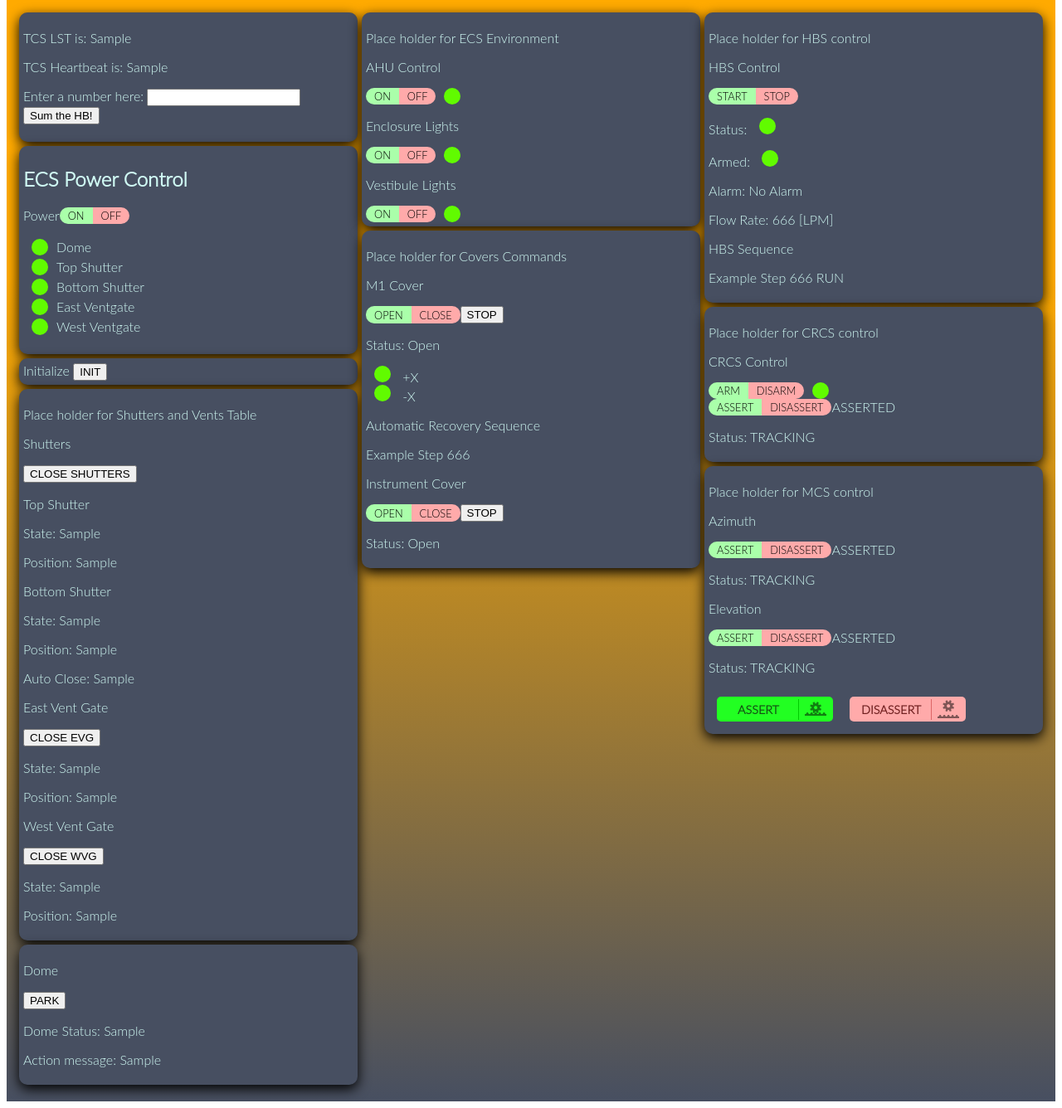
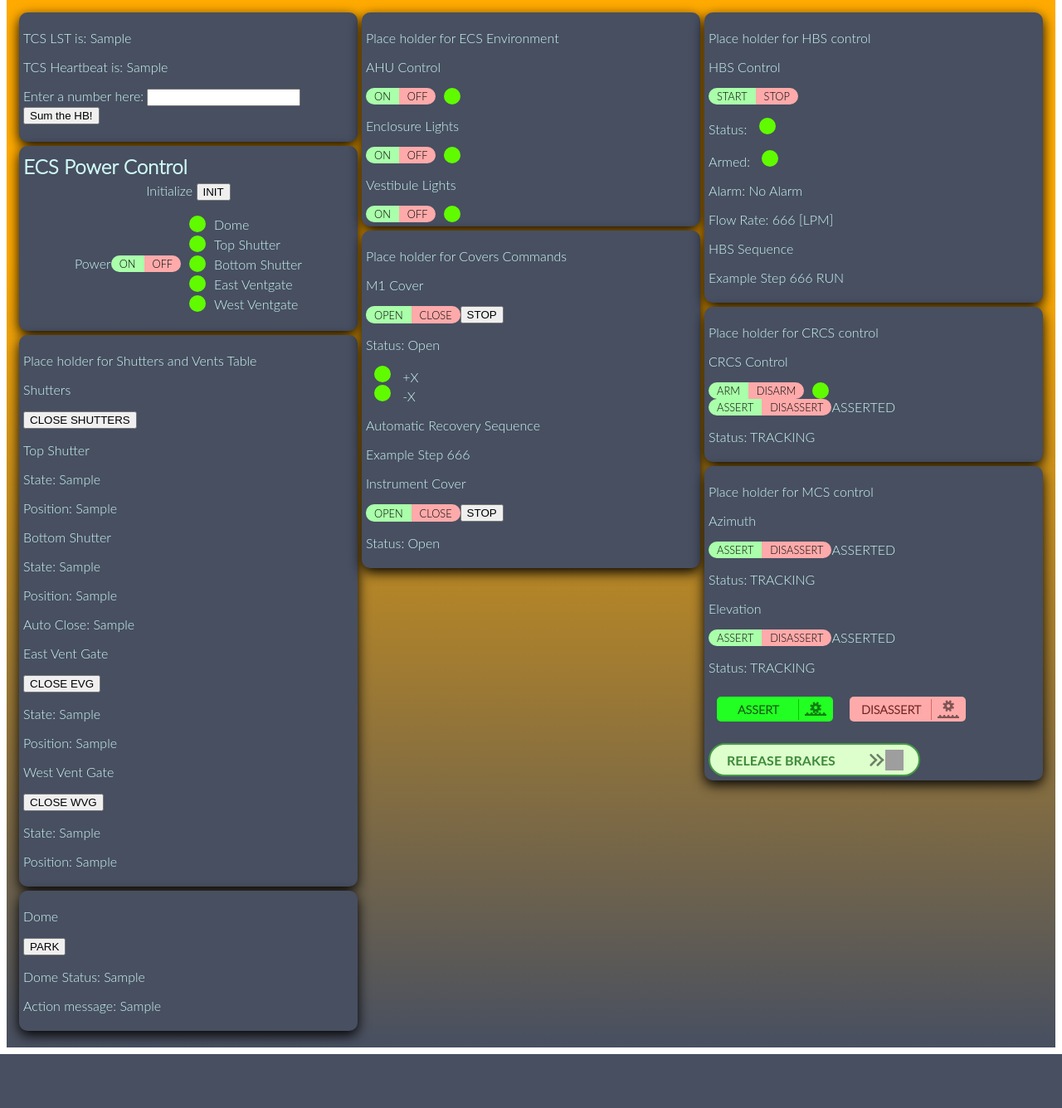
Before and after one commit to iarriagada/gem-web-dms, a Flask app: template templates/home.html in a window 1280 px wide. Shown: the part 65-1401 px from the top of the page at 83% size. After the commit the page ends 1336 px from the top, so only its background shows below. Run offline with Flask 2, Linux system fonts and the light colour scheme; the template is opened without the code that fills it: most values are stand-ins (such as "Sample title", 1, 10 or a date in 2020); some libraries are stand-ins or nearby versions; grey boxes are pictures that could not be loaded.

Commit message:
changed name of status banner tags

```diff
--- a/epics_data.py
+++ b/epics_data.py
@@ -25,7 +25,8 @@ chan_dict = {
     "ec:domeDriveStat":['dome_pwr', 'ecs_update'],
     "ec:domeState.OMSS":['dome_st', 'ecs_update'],
     "ec:parkDome.MESS":['dome_mess', 'ecs_update'],
-    "ec:lightState":['lights_st', 'ecs_update'],
+    "ec:lightState":['elights_st', 'env_update'],
+    "gis:tsrs:lightState":['vlights_st', 'env_update'],
     "mc:azStateS":['az_st', 'mcs_update'],
     "mc:azDriveCondition":['azdrv_st', 'mcs_update'],
     "mc:elStateS":['el_st', 'mcs_update'],
--- a/static/css/styles.css
+++ b/static/css/styles.css
@@ -5,8 +5,8 @@ html {
 *,
 *::after,
 *::before {
-    box-sizing: inherit;
-    /*box-sizing: border-box;*/
+    /*box-sizing: inherit;*/
+    box-sizing: border-box;
 }
 
 /*button {*/
@@ -223,31 +223,41 @@ button.drive_button:hover .bttn_img {
     transform: translateX(0);
 }
 
-.center-con {
+.status {
     display: flex;
-    /*background: #ddffcc;*/
-    height: 31px;
-    width: inherit;
+    height: 40px;
+    /*width: 300px;*/
+    width: fit-content;
 }
 
-.round {
+.status__bg {
     position: relative;
+    display: flex;
+    align-items: center;
     background: #ddffcc;
     border: 2px solid #449944;
-    height: 25px;
+    height: 100%;
     width: 100%;
     border-radius: 20px;
+    padding: 0px 20px;
 }
 
-#cta {
+.status_text {
+    color: rgb(10,100,10,0.75);
+    font-family: Lato;
+    font-weight: bold;
+}
+
+.status__ico {
     display: flex;
     align-items: center;
-    position: absolute;
-    width: 100%;
+    /*position: absolute;*/
+    /*width: 100%;*/
+    width: 80px;
     height: 100%;
 }
 
-.arrow {
+.status__arrow {
     position: absolute;
     background-size: cover;
     width: 12px;
@@ -255,7 +265,7 @@ button.drive_button:hover .bttn_img {
     transform: translateX(40px);
 }
 
-.target {
+.status__target {
     background-image: url('../TARGET.svg');
     position: absolute;
     background-size: cover;
@@ -264,11 +274,11 @@ button.drive_button:hover .bttn_img {
     transform: translateX(60px);
 }
 
-.segunda {
+.second {
     margin-left: 8px;
 }
 
-.next {
+.arrw_img {
     background-image: url('../MOVE.svg');
 }
 
@@ -286,7 +296,7 @@ button.drive_button:hover .bttn_img {
     animation-timing-function:linear;
 }
 
-.primera.bounceAlpha {
+.first.bounceAlpha {
     animation-name: bounceAlpha;
     animation-duration: 1.4s;
     animation-delay: 0.2s;
--- a/templates/home.html
+++ b/templates/home.html
@@ -17,8 +17,11 @@
                 <li class="banner__status-power" id="tel_power">Commercial</li>
             </div>
         </header>
+        <!--Main Body of the site-->
         <main class="main">
+            <!--Left pane content-->
             <div class="left_p">
+                <!--test section with TCS crap-->
                 <section class="sys_panel" id="test_crap">
                     <p>TCS LST is: <span id="lst">{{ data['tcs_lst'] }}</span></p>
                     <p>TCS Heartbeat is: <span id="hb">{{ data['tcs_hb'] }}</span></p>
@@ -28,7 +31,14 @@
                     <!--<p>This is to see if it updates: {{ test }}</p>-->
                 </section>
                 <section class="sys_panel" id="ecs_power">
-                    <h1 id="ecs_pwr_cmd" class="section_title">ECS Power Control</h1>
+                    <h1 id="ecs_pwr_title" class="panel_title">ECS Power Control</h1>
+                    <div class="sys_subpanel ecs_init">
+                        <div class="ecs_init__cmd">
+                            <span class="ecs_init__cmd-label">Initialize</span>
+                            <button class="ecs_init__cmd-bttn">INIT</button>
+                        </div>
+                    </div>
+                    <div class="sys_subpanel ecs_pwr_body">
                         <div class="main__onoff">
                             <span class="main__onoff-label">Power</span>
                             <button class="main__onoff-on">ON</button><button class="main__onoff-off">OFF</button>
@@ -40,13 +50,14 @@
                             <li class="ecs_mech__status"><span class="indicator" id="evg_pwr"></span> East Ventgate</li>
                             <li class="ecs_mech__status"><span class="indicator" id="wvg_pwr"></span> West Ventgate</li>
                         </ul>
-                </section>
-                <section class="sys_panel" id="ecs_init">
-                    <div class="ecs_init__cmd">
-                        <span class="ecs_init__cmd-label">Initialize</span>
-                        <button class="ecs_init__cmd-bttn">INIT</button>
                     </div>
                 </section>
+                <!--<section class="sys_panel" id="ecs_init">-->
+                    <!--<div class="ecs_init__cmd">-->
+                        <!--<span class="ecs_init__cmd-label">Initialize</span>-->
+                        <!--<button class="ecs_init__cmd-bttn">INIT</button>-->
+                    <!--</div>-->
+                <!--</section>-->
                 <section class="sys_panel" id="ecs_svclose">
                     <p>Place holder for Shutters and Vents Table</p>
                     <p>Shutters</p>
@@ -91,13 +102,13 @@
                     <div class="main__onoff elights">
                         <!--<span class="ain__onoff-label ahu">Power</span>-->
                         <button class="main__onoff-on elights">ON</button><button class="main__onoff-off elights">OFF</button>
-                        <span class="indicator" id="dome_pwr"></span>
+                        <span class="indicator" id="elights_state"></span>
                     </div>
                     <p>Vestibule Lights</p>
                     <div class="main__onoff vlights">
                         <!--<span class="ain__onoff-label ahu">Power</span>-->
                         <button class="main__onoff-on vlights">ON</button><button class="main__onoff-off vlights">OFF</button>
-                        <span class="indicator" id="dome_pwr"></span>
+                        <span class="indicator" id="vlights_state"></span>
                     </div>
                 </section>
                 <section class="sys_panel" id="covers_cmd">
@@ -193,6 +204,17 @@
                             <div class="bttn_img"><img id="dass_icon" src="/static/disassert.svg" alt="assert icon"></div>
                         </button>
                     </div>
+                    <p></p>
+                    <div class="status">
+                        <div class="status__bg" id="t1">
+                            <div class="status_text">RELEASE BRAKES</div>
+                            <div class="status__ico">
+                                <span class="status__arrow first arrw_img " id="x1"></span>
+                                <span class="status__arrow second arrw_img " id="x2"></span>
+                                <span class="status__target" id="x3"></span>
+                            </div>
+                        </div>
+                    </div>
                 </section>
             </div>
         </main>
```
Lines whose indentation alone changed are shown as unchanged.
